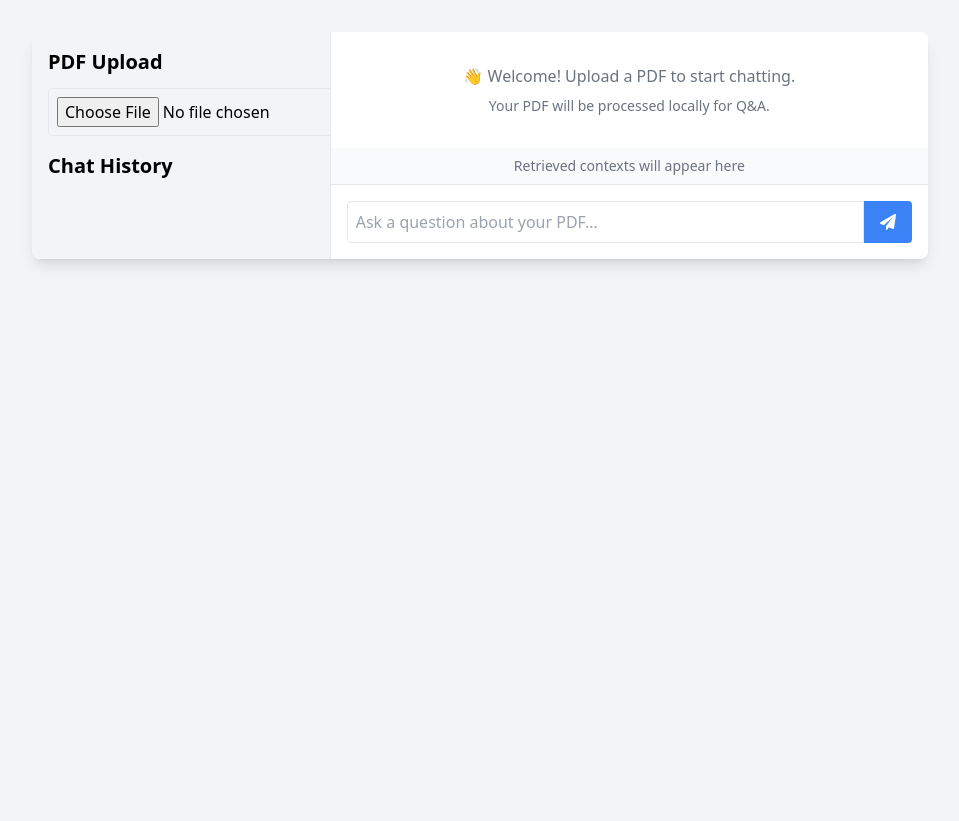
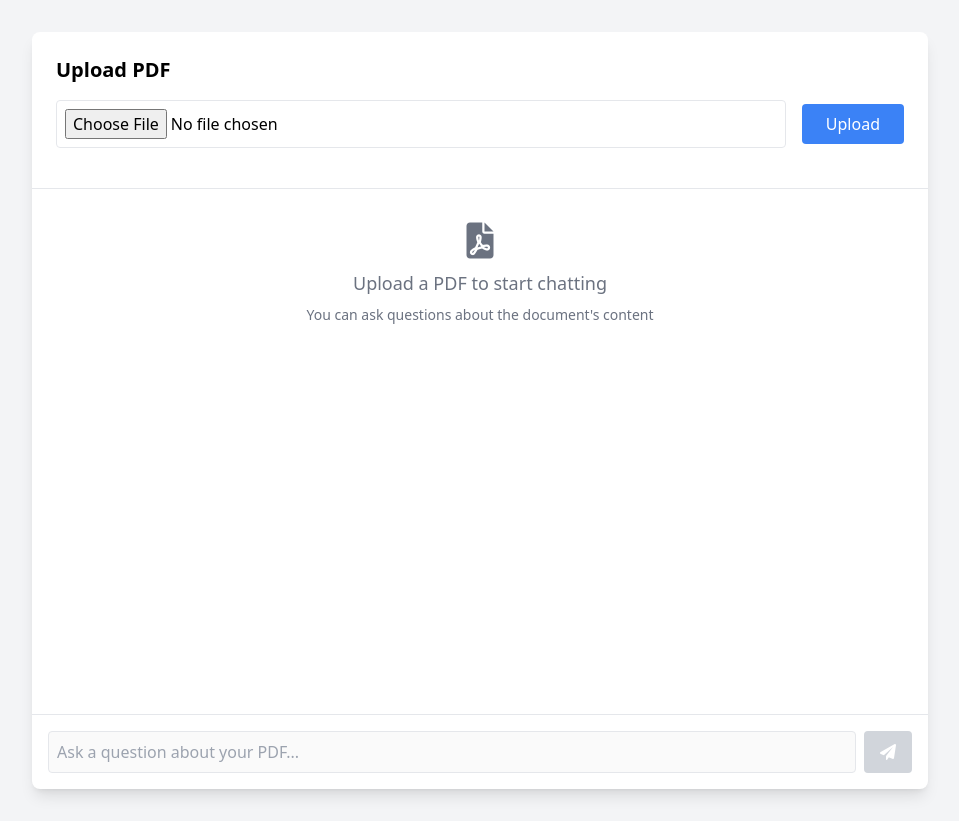
Before and after one commit to ved1beta/RAG_keyee, a Flask app: page / in a window 1280 px wide. Shown: the whole page, without its empty margins (160-1119 px from the left). Before the commit the page ends 266 px from the top, so only its background shows below. Run offline with Flask 3, Linux system fonts and the light colour scheme; some libraries are stand-ins or nearby versions.

Commit message:
all done , some one get me a credit cardd nowwww

```diff
--- a/simple-rag-model/src/templates/index.html
+++ b/simple-rag-model/src/templates/index.html
@@ -7,77 +7,69 @@
     <script src="https://cdn.tailwindcss.com"></script>
     <link rel="stylesheet" href="https://cdnjs.cloudflare.com/ajax/libs/font-awesome/6.0.0-beta3/css/all.min.css">
 </head>
-<body class="bg-gray-100 min-h-screen flex flex-col">
-    <div class="container mx-auto px-4 py-8 flex-grow">
-        <div class="max-w-4xl mx-auto bg-white shadow-lg rounded-lg overflow-hidden flex flex-col md:flex-row">
-            <!-- Sidebar for PDF and Chat History -->
-            <div class="w-full md:w-1/3 bg-gray-100 border-r p-4">
-                <div class="mb-4">
-                    <h2 class="text-xl font-bold mb-3">PDF Upload</h2>
-                    <form id="uploadForm" class="mb-4" enctype="multipart/form-data">
-                        <div class="flex">
+<body class="bg-gray-100 min-h-screen">
+    <div class="container mx-auto px-4 py-8">
+        <div class="max-w-4xl mx-auto bg-white shadow-lg rounded-lg overflow-hidden">
+            <!-- PDF Upload Section -->
+            <div class="p-6 border-b">
+                <h2 class="text-xl font-bold mb-4">Upload PDF</h2>
+                <form id="uploadForm" class="space-y-4">
+                    <div class="flex items-center space-x-4">
                         <input
                             type="file"
                             id="pdfFile"
+                            name="file"
                             accept=".pdf"
-                                class="flex-grow border p-2 rounded-l"
+                            class="flex-1 p-2 border rounded"
                         >
                         <button
                             type="submit"
-                                class="bg-blue-500 text-white px-4 py-2 rounded-r"
+                            id="uploadButton"
+                            class="bg-blue-500 text-white px-6 py-2 rounded hover:bg-blue-600 transition-colors"
                         >
                             Upload
                         </button>
                     </div>
-                    </form>
-                    <div id="uploadStatus" class="mt-2 text-center"></div>
+
+                    <!-- Upload Progress -->
+                    <div id="uploadProgress" class="hidden">
+                        <div class="w-full bg-gray-200 rounded-full h-2">
+                            <div id="progressBar" class="bg-blue-600 h-2 rounded-full transition-all duration-300" style="width: 0%"></div>
+                        </div>
+                        <p id="progressText" class="text-sm text-gray-600 mt-1 text-center">Processing: 0%</p>
                     </div>
 
-                <!-- Chat History Section -->
-                <div class="mt-4">
-                    <h2 class="text-xl font-bold mb-3">Chat History</h2>
-                    <div id="chatHistory" class="space-y-2 max-h-96 overflow-y-auto">
-                        <!-- Chat history items will be added here dynamically -->
+                    <!-- Status Messages -->
+                    <div id="uploadStatus" class="text-center"></div>
+                </form>
             </div>
+
+            <!-- Chat Interface -->
+            <div class="flex flex-col h-[600px]">
+                <!-- Messages Area -->
+                <div id="chatMessages" class="flex-1 p-4 overflow-y-auto space-y-4">
+                    <div id="welcomeMessage" class="text-center text-gray-500 p-4">
+                        <i class="fas fa-file-pdf text-4xl mb-2"></i>
+                        <p class="text-lg mb-2">Upload a PDF to start chatting</p>
+                        <p class="text-sm">You can ask questions about the document's content</p>
                     </div>
                 </div>
 
-            <!-- Main Chat Interface -->
-            <div class="w-full md:w-2/3 flex flex-col">
-                <!-- Chat Messages Area -->
-                <div
-                    id="chatMessages"
-                    class="flex-grow p-4 overflow-y-auto bg-white"
-                    style="max-height: 500px;"
-                >
-                    <div id="welcomeMessage" class="text-center text-gray-500 p-4">
-                        <p class="mb-2">👋 Welcome! Upload a PDF to start chatting.</p>
-                        <p class="text-sm">Your PDF will be processed locally for Q&A.</p>
-                    </div>
-                </div>
-
-                <!-- Context Display Area -->
-                <div
-                    id="contextDisplay"
-                    class="bg-gray-50 p-2 max-h-32 overflow-y-auto text-sm"
-                >
-                    <p class="text-gray-500 text-center">Retrieved contexts will appear here</p>
-                </div>
-
-                <!-- Query Input Area -->
-                <div class="p-4 border-t">
-                    <form id="queryForm" class="flex">
+                <!-- Query Input -->
+                <div class="border-t p-4">
+                    <form id="queryForm" class="flex space-x-2">
                         <input
                             type="text"
                             id="queryInput"
                             placeholder="Ask a question about your PDF..."
-                            class="flex-grow border p-2 rounded-l focus:outline-none focus:ring-2 focus:ring-blue-300"
-                            autocomplete="off"
+                            class="flex-1 p-2 border rounded focus:outline-none focus:ring-2 focus:ring-blue-300"
+                            disabled
                         >
                         <button
                             type="submit"
-                            class="bg-blue-500 hover:bg-blue-600 text-white px-4 py-2 rounded-r transition-colors"
                             id="submitQuery"
+                            class="bg-blue-500 text-white px-4 py-2 rounded hover:bg-blue-600 transition-colors disabled:bg-gray-300"
+                            disabled
                         >
                             <i class="fas fa-paper-plane"></i>
                         </button>
@@ -88,123 +80,40 @@
     </div>
 
     <script>
-        // State management
-        const state = {
-            currentPDF: null,
-            chatHistory: [],
-            maxChatHistoryItems: 10
-        };
-
         // DOM Elements
         const elements = {
             uploadForm: document.getElementById('uploadForm'),
+            uploadButton: document.getElementById('uploadButton'),
             pdfFile: document.getElementById('pdfFile'),
             uploadStatus: document.getElementById('uploadStatus'),
+            uploadProgress: document.getElementById('uploadProgress'),
+            progressBar: document.getElementById('progressBar'),
+            progressText: document.getElementById('progressText'),
             chatMessages: document.getElementById('chatMessages'),
-            contextDisplay: document.getElementById('contextDisplay'),
             queryForm: document.getElementById('queryForm'),
             queryInput: document.getElementById('queryInput'),
             submitQuery: document.getElementById('submitQuery'),
-            chatHistory: document.getElementById('chatHistory'),
             welcomeMessage: document.getElementById('welcomeMessage')
         };
 
-        // Utility Functions
-        function truncateText(text, maxLength = 50) {
-            return text.length > maxLength
-                ? text.substring(0, maxLength) + '...'
-                : text;
-        }
-
-        function addToChatHistory(query) {
-            // Add to chat history state
-            state.chatHistory.unshift({
-                query: truncateText(query),
-                timestamp: new Date().toLocaleTimeString()
-            });
-
-            // Limit chat history
-            if (state.chatHistory.length > state.maxChatHistoryItems) {
-                state.chatHistory.pop();
-            }
-
-            // Render chat history
-            elements.chatHistory.innerHTML = state.chatHistory.map(item => `
-                <div class="bg-gray-200 p-2 rounded text-sm">
-                    <p class="font-medium">${item.query}</p>
-                    <p class="text-xs text-gray-600">${item.timestamp}</p>
-                </div>
-            `).join('');
-        }
-
-        function displayMessage(sender, message, type = 'normal') {
-            // Remove welcome message if it exists
-            if (elements.welcomeMessage) {
-                elements.welcomeMessage.remove();
-            }
-
-            const messageClass = {
-                normal: 'bg-white',
-                user: 'bg-blue-100',
-                ai: 'bg-green-100',
-                error: 'bg-red-100'
-            }[type];
-
-            const messageIcon = {
-                user: '<i class="fas fa-user mr-2"></i>',
-                ai: '<i class="fas fa-robot mr-2"></i>',
-                error: '<i class="fas fa-exclamation-triangle mr-2"></i>'
-            }[sender];
-
-            elements.chatMessages.innerHTML += `
-                <div class="p-3 rounded my-2 ${messageClass} shadow-sm">
-                    <div class="flex items-start">
-                        ${messageIcon || ''}
-                        <div class="flex-grow">
-                            <strong class="block mb-1">${sender === 'user' ? 'You' : 'AI Assistant'}</strong>
-                            ${message}
-                        </div>
-                    </div>
-                </div>
-            `;
-
-            // Auto-scroll to bottom
-            elements.chatMessages.scrollTop = elements.chatMessages.scrollHeight;
-        }
-
-        function displayContexts(contexts) {
-            if (!contexts || contexts.length === 0) {
-                elements.contextDisplay.innerHTML = `
-                    <p class="text-gray-500 text-center">No relevant contexts found</p>
-                `;
-                return;
-            }
-
-            elements.contextDisplay.innerHTML = contexts.map((context, index) => `
-                <div class="bg-gray-100 p-2 rounded mb-1">
-                    <p class="text-xs font-bold">Context ${index + 1} (Similarity: ${context.similarity_score.toFixed(4)})</p>
-                    <p class="text-xs">${truncateText(context.text, 200)}</p>
-                </div>
-            `).join('');
-        }
-
-        // Event Listeners
+        // Upload Handler
         elements.uploadForm.addEventListener('submit', async (e) => {
             e.preventDefault();
 
-            const fileInput = elements.pdfFile;
-            const uploadStatus = elements.uploadStatus;
-
-            if (!fileInput.files.length) {
-                uploadStatus.innerHTML = '<p class="text-red-500">Please select a PDF file</p>';
+            if (!elements.pdfFile.files.length) {
+                showStatus('Please select a PDF file', 'error');
                 return;
             }
 
             const formData = new FormData();
-            formData.append('file', fileInput.files[0]);
+            formData.append('file', elements.pdfFile.files[0]);
 
             try {
-                uploadStatus.innerHTML = '<p class="text-blue-500">Uploading and processing...</p>';
+                // Start upload
+                showUploadProgress(true);
+                elements.uploadButton.disabled = true;
+                showStatus('Uploading and processing PDF...', 'info');
+
                 const response = await fetch('/upload', {
                     method: 'POST',
                     body: formData
@@ -213,57 +122,31 @@
                 const result = await response.json();
 
                 if (response.ok) {
-                    state.currentPDF = result.filename;
-                    uploadStatus.innerHTML = `
-                        <p class="text-green-500">
-                            <i class="fas fa-check-circle mr-2"></i>${result.message}
-                        </p>
-                    `;
-
-                    // Clear previous chat and welcome message
-                    elements.chatMessages.innerHTML = '';
-                    displayMessage('ai', 'PDF uploaded successfully! You can now ask questions about the document.');
+                    showStatus('PDF processed successfully!', 'success');
+                    enableChat();
+                    elements.welcomeMessage.remove();
                 } else {
-                    uploadStatus.innerHTML = `
-                        <p class="text-red-500">
-                            <i class="fas fa-times-circle mr-2"></i>${result.error}
-                        </p>
-                    `;
+                    showStatus(result.error, 'error');
                 }
             } catch (error) {
-                uploadStatus.innerHTML = `
-                    <p class="text-red-500">
-                        <i class="fas fa-exclamation-triangle mr-2"></i>Error: ${error.message}
-                    </p>
-                `;
+                showStatus(`Error: ${error.message}`, 'error');
+            } finally {
+                showUploadProgress(false);
+                elements.uploadButton.disabled = false;
             }
         });
 
+        // Query Handler
         elements.queryForm.addEventListener('submit', async (e) => {
             e.preventDefault();
 
-            const queryInput = elements.queryInput;
-            const query = queryInput.value.trim();
-
-            // Validate PDF upload and query
-            if (!state.currentPDF) {
-                displayMessage('ai', 'Please upload a PDF first.', 'error');
-                return;
-            }
-
+            const query = elements.queryInput.value.trim();
             if (!query) return;
 
-            // Disable submit during processing
+            try {
                 elements.submitQuery.disabled = true;
-            elements.submitQuery.innerHTML = '<i class="fas fa-spinner fa-spin"></i>';
+                addMessage('user', query);
 
-            // Display user message
-            displayMessage('user', query);
-
-            // Add to chat history
-            addToChatHistory(query);
-
-            try {
                 const response = await fetch('/query', {
                     method: 'POST',
                     headers: {
@@ -275,25 +158,71 @@
                 const result = await response.json();
 
                 if (response.ok) {
-                    // Display AI response
-                    displayMessage('ai', result.response);
-
-                    // Display retrieved contexts
-                    displayContexts(result.contexts);
+                    addMessage('ai', result.response);
                 } else {
-                    displayMessage('ai', result.error, 'error');
+                    addMessage('error', result.error);
                 }
 
-                // Clear input
-                queryInput.value = '';
+                elements.queryInput.value = '';
             } catch (error) {
-                displayMessage('ai', `Network error: ${error.message}`, 'error');
+                addMessage('error', `Error: ${error.message}`);
             } finally {
-                // Re-enable submit
                 elements.submitQuery.disabled = false;
-                elements.submitQuery.innerHTML = '<i class="fas fa-paper-plane"></i>';
             }
         });
+
+        // Utility Functions
+        function showStatus(message, type = 'info') {
+            const colors = {
+                error: 'text-red-500',
+                success: 'text-green-500',
+                info: 'text-blue-500'
+            };
+
+            elements.uploadStatus.innerHTML = `
+                <p class="${colors[type]} font-medium">
+                    <i class="fas fa-${type === 'error' ? 'exclamation-circle' :
+                                    type === 'success' ? 'check-circle' :
+                                    'info-circle'} mr-2"></i>
+                    ${message}
+                </p>
+            `;
+        }
+
+        function showUploadProgress(show) {
+            elements.uploadProgress.classList.toggle('hidden', !show);
+            if (show) {
+                elements.progressBar.style.width = '0%';
+                elements.progressText.textContent = 'Processing: 0%';
+            }
+        }
+
+        function enableChat() {
+            elements.queryInput.disabled = false;
+            elements.submitQuery.disabled = false;
+            elements.queryInput.placeholder = 'Ask a question about your PDF...';
+        }
+
+        function addMessage(sender, message) {
+            const messageDiv = document.createElement('div');
+            messageDiv.className = `p-4 rounded-lg ${
+                sender === 'user' ? 'bg-blue-100 ml-auto' :
+                sender === 'error' ? 'bg-red-100' :
+                'bg-gray-100'
+            } max-w-[80%] ${sender === 'user' ? 'ml-auto' : 'mr-auto'}`;
+
+            messageDiv.innerHTML = `
+                <p class="font-medium mb-1">${
+                    sender === 'user' ? 'You' :
+                    sender === 'error' ? 'Error' :
+                    'AI Assistant'
+                }</p>
+                <p>${message}</p>
+            `;
+
+            elements.chatMessages.appendChild(messageDiv);
+            elements.chatMessages.scrollTop = elements.chatMessages.scrollHeight;
+        }
     </script>
 </body>
 </html>
```
Also changed, not shown: simple-rag-model/src/uploads/embeddings_084167c8-33c1-4c53-984f-46680a0832b6.csv (added, +4 -0 lines), simple-rag-model/src/uploads/embeddings_50eb34b4-91d3-4f1c-9844-25f36c3bdd62.csv (added, +3 -0 lines), 1 other file. Lines whose indentation alone changed are shown as unchanged.
